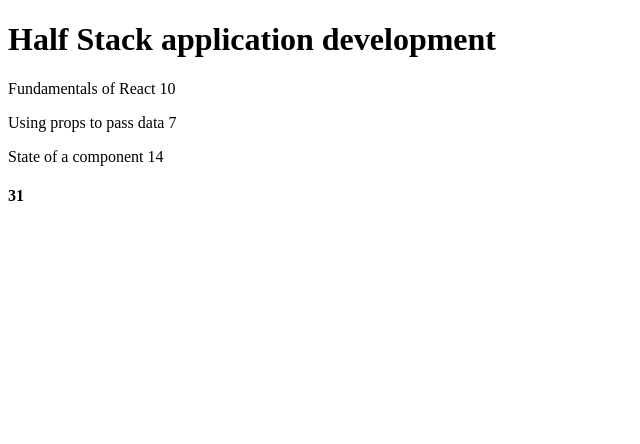
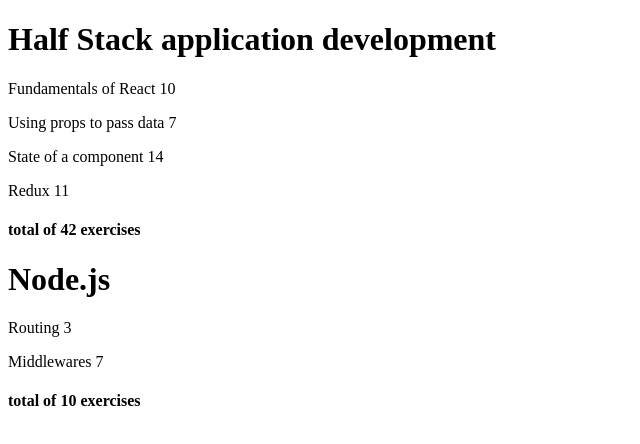
Before and after one commit to sirbh/fullstackwebdevelopment, a React (Create React App) app in the folder part_2/course-info/: page / in a window 1280 px wide. Shown: the top 444 px of the page, without its empty margins (0-640 px from the left). Built offline with nearby package versions, Linux system fonts and the light colour scheme.

Commit message:
ex-2.4-done

```diff
--- a/part_2/course-info/src/App.js
+++ b/part_2/course-info/src/App.js
@@ -20,19 +20,22 @@
       <Header course={course.name} />
       <Content parts={course.parts} />
       <h4>
+        total of{" "}
         {course.parts.reduce((totalExc, part) => {
           totalExc = totalExc + part.exercises;
           return totalExc;
-        }, 0)}
+        }, 0)}{" "}
+        exercises
       </h4>
     </>
   );
 };
 
 const App = () => {
-  const course = {
+  const courses = [
+    {
+      name: "Half Stack application development",
       id: 1,
-    name: "Half Stack application development",
       parts: [
         {
           name: "Fundamentals of React",
@@ -49,10 +52,38 @@
           exercises: 14,
           id: 3,
         },
+        {
+          name: "Redux",
+          exercises: 11,
+          id: 4,
+        },
       ],
-  };
+    },
+    {
+      name: "Node.js",
+      id: 2,
+      parts: [
+        {
+          name: "Routing",
+          exercises: 3,
+          id: 1,
+        },
+        {
+          name: "Middlewares",
+          exercises: 7,
+          id: 2,
+        },
+      ],
+    },
+  ];
 
-  return <Course course={course} />;
+  return (
+    <div>
+      {courses.map((course) => {
+        return <Course course={course} key={course.id}/>;
+      })}
+    </div>
+  );
 };
 
 export default App;
```
Lines whose indentation alone changed are shown as unchanged.
